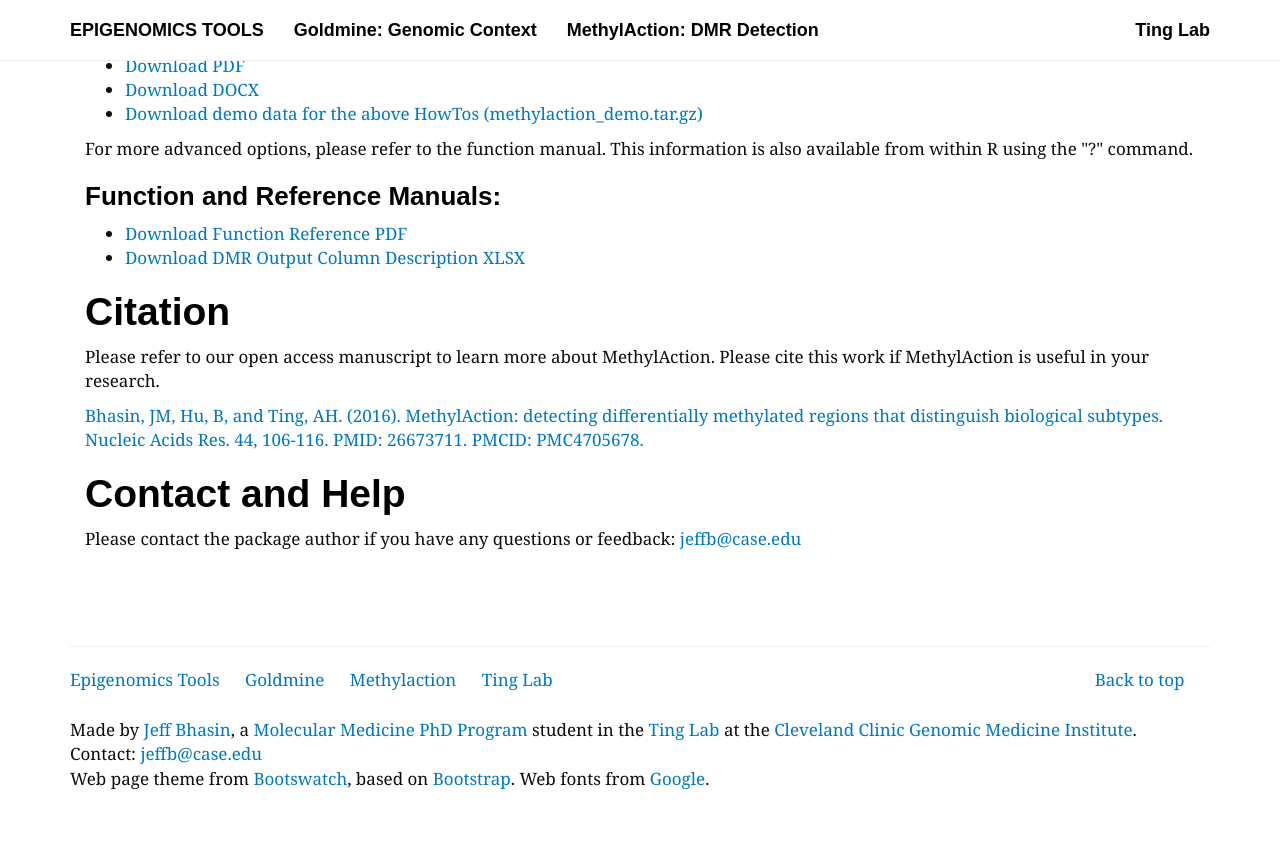
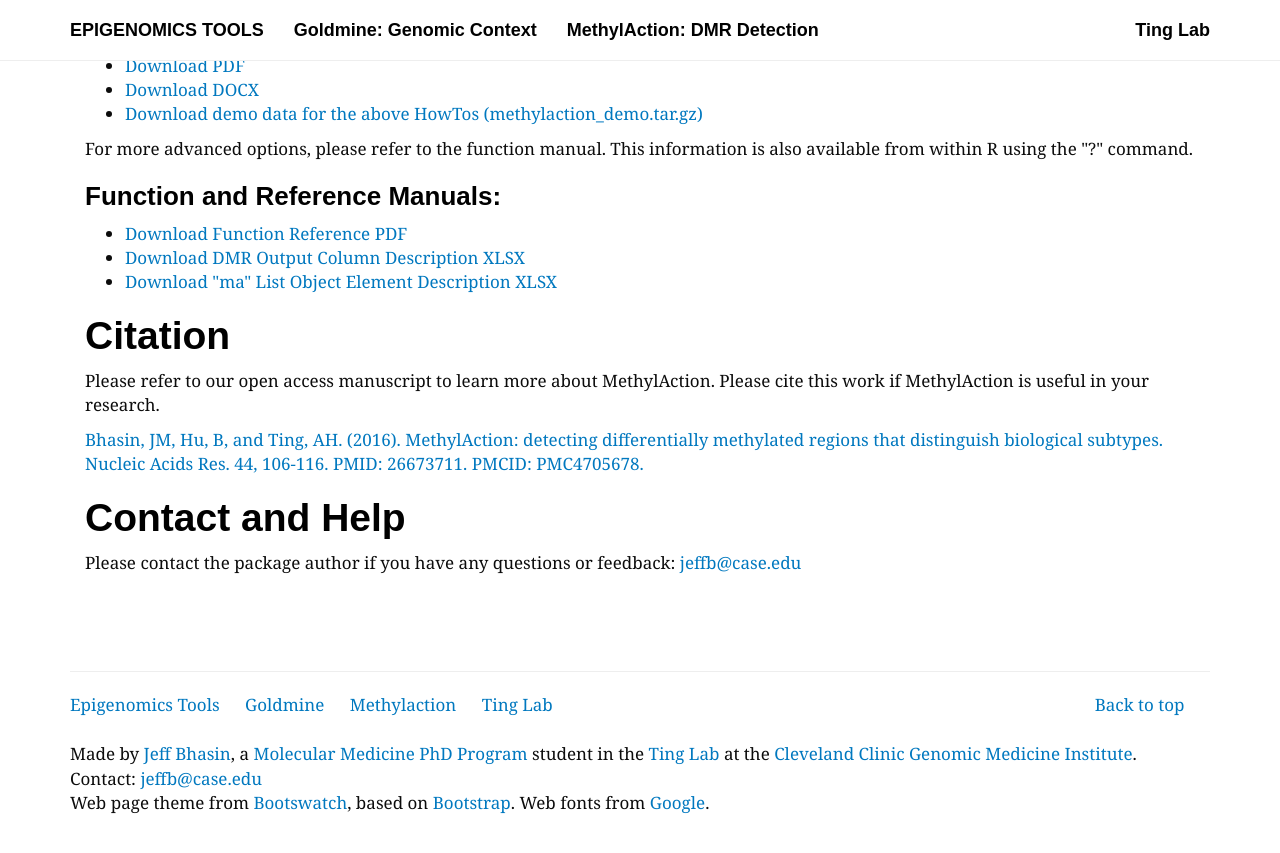
Before and after one commit to jeffbhasin/jeffbhasin.github.io, a Jekyll site: the page built from methylaction/index.html, in a window 1280 px wide and 900 px high, scrolled down 847 px. Shown: the top 853 px of the window. Built offline with Jekyll 4.4.1, drawn with Linux system fonts in a browser that asks for light colours; nearby versions of some CDN libraries; some web fonts are replaced.

Commit message:
Add ma object doc

```diff
--- a/methylaction/index.html
+++ b/methylaction/index.html
@@ -45,6 +45,8 @@ title: "MethylAction: Detecting differentially methylated regions (DMRs) that di
       <ul>
         <li><a href="/methylaction/docs/methylaction-manual.pdf">Download Function Reference PDF</a></li>
         <li><a href="/methylaction/docs/MethylActionColNotes_20161021.xlsx">Download DMR Output Column Description XLSX</a></li>
+        <li><a href="/methylaction/docs/MethylActionMaObjectElements_20161003.xlsx">Download "ma" List Object Element Description XLSX</a></li>
+
     </ul></p>
 
     <h1>Citation</h1>
```
Also changed, not shown: 1 other file.
